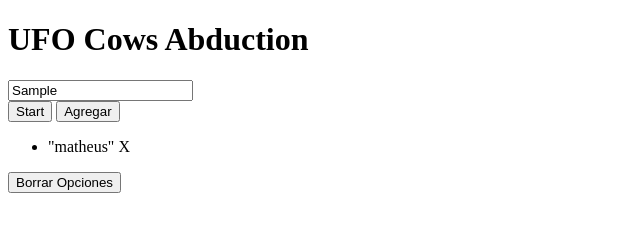
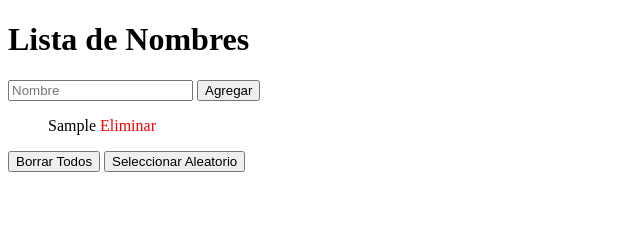
Before and after one commit to limematheuz/p11-project2-group5, a plain HTML site: page index.html in a window 1280 px wide. Both pictures are taken after typing "Sample" into the empty fields and a click on the button "Agregar". Shown: the whole page, without its empty margins (0-640 px from the left). Drawn offline with Linux system fonts and the light colour scheme; files that its build step writes are made by us from their sources.

Commit message:
ufo campers abduction

```diff
--- a/index.html
+++ b/index.html
@@ -4,8 +4,10 @@
     <meta charset="UTF-8">
     <meta name="viewport" content="width=device-width, initial-scale=1.0">
     <title>UFO Cows Abduction</title>
+    <link rel="stylesheet" href="statics/css/styles.css" />
 </head>
 <body>
+    <!--
     <header>
         <h1 class="titulo">UFO Cows Abduction</h1>
     </header>
@@ -24,5 +26,18 @@
         </ul>
         <button type="reset">Borrar Opciones</button>
     </article>
+    -->
+    <h1>Lista de Nombres</h1>
+    <div>
+        <input type="text" id="nombre" placeholder="Nombre">
+        <button onclick="agregarNombre()">Agregar</button>
+    </div>
+    <ul id="listaNombres">
+        <!-- Los nombres se agregarán aquí -->
+    </ul>
+    <button onclick="borrarNombres()">Borrar Todos</button>
+    <button onclick="seleccionarAleatorio()">Seleccionar Aleatorio</button>
+
+    <script src="script.js"></script>
 </body>
 </html>
--- a/script.js
+++ b/script.js
@@ -0,0 +1,35 @@
+const listaNombres = [];
+const listaElement = document.getElementById("listaNombres");
+
+function agregarNombre() {
+    const nombreInput = document.getElementById("nombre");
+    const nombre = nombreInput.value.trim();
+
+    if (nombre !== "") {
+        listaNombres.push(nombre);
+        nombreInput.value = "";
+
+        // Agregar el nombre a la lista
+        const li = document.createElement("li");
+        li.innerHTML = `${nombre} <span class="borrar" onclick="borrarNombre(${listaNombres.length - 1})">Eliminar</span>`;
+        listaElement.appendChild(li);
+    }
+}
+
+function borrarNombre(index) {
+    listaNombres.splice(index, 1);
+    const listItem = listaElement.childNodes[index];
+    listaElement.removeChild(listItem);
+}
+
+function borrarNombres() {
+    listaNombres.length = 0;
+    listaElement.innerHTML = "";
+}
+
+function seleccionarAleatorio() {
+    const randomIndex = Math.floor(Math.random() * listaNombres.length);
+    const selectedName = listaNombres[randomIndex];
+    document.getElementById("MyElement").className += " MyClass";
+    alert(`Nombre seleccionado: ${selectedName}`);
+}
--- /dev/null
+++ b/static/css/styles.css
@@ -0,0 +1,27 @@
+.titulo{
+    font-family: 'Gill Sans', 'Gill Sans MT', Calibri, 'Trebuchet MS', sans-serif;
+}
+
+li {
+    list-style: none;
+}
+
+.borrar {
+    color: red;
+    cursor: pointer;
+}
+
+li {
+    list-style: none;
+}
+
+.borrar {
+    color: red;
+    cursor: pointer;
+}
+
+.seleccionado {
+    border: 1px solid red;
+    color: red;
+    font-weight: bold;
+}
--- a/style.css
+++ /dev/null
@@ -1,3 +0,0 @@
-.titulo{
-    font-family: 'Gill Sans', 'Gill Sans MT', Calibri, 'Trebuchet MS', sans-serif;
-}
```
